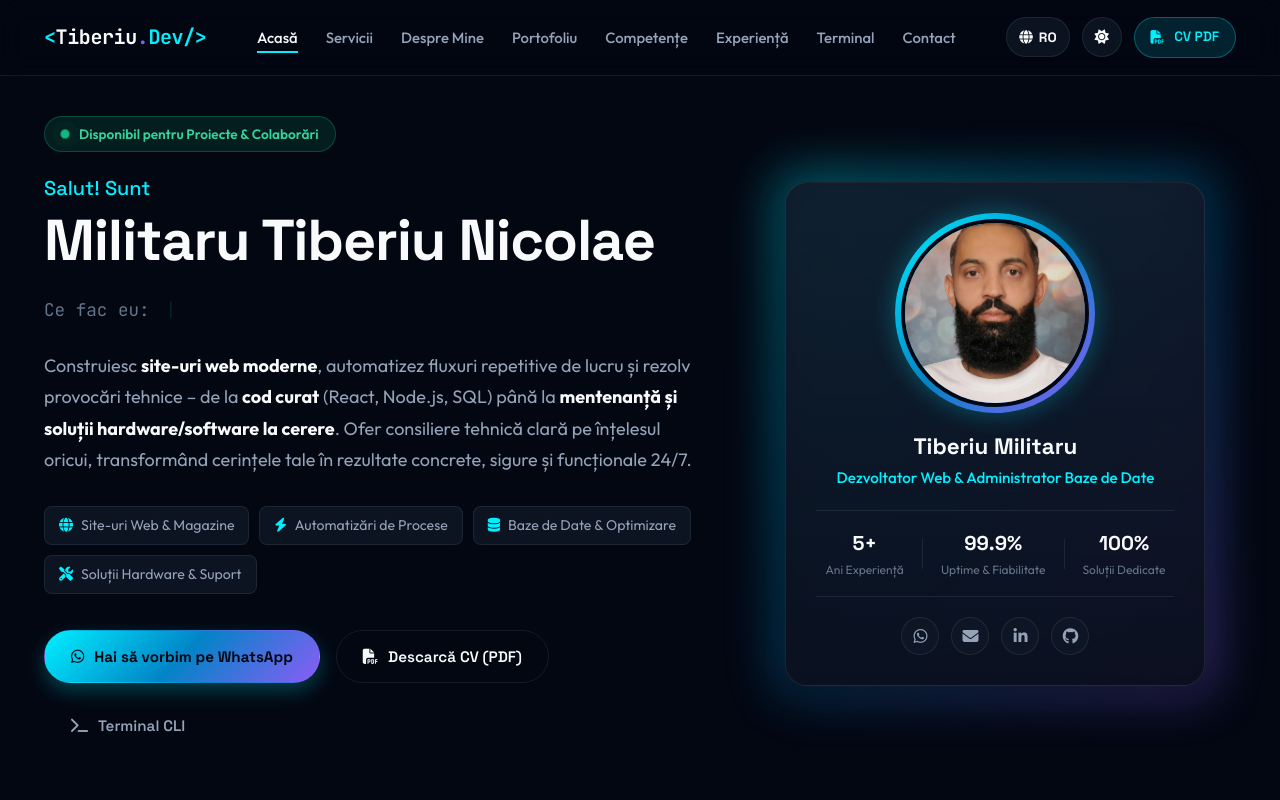
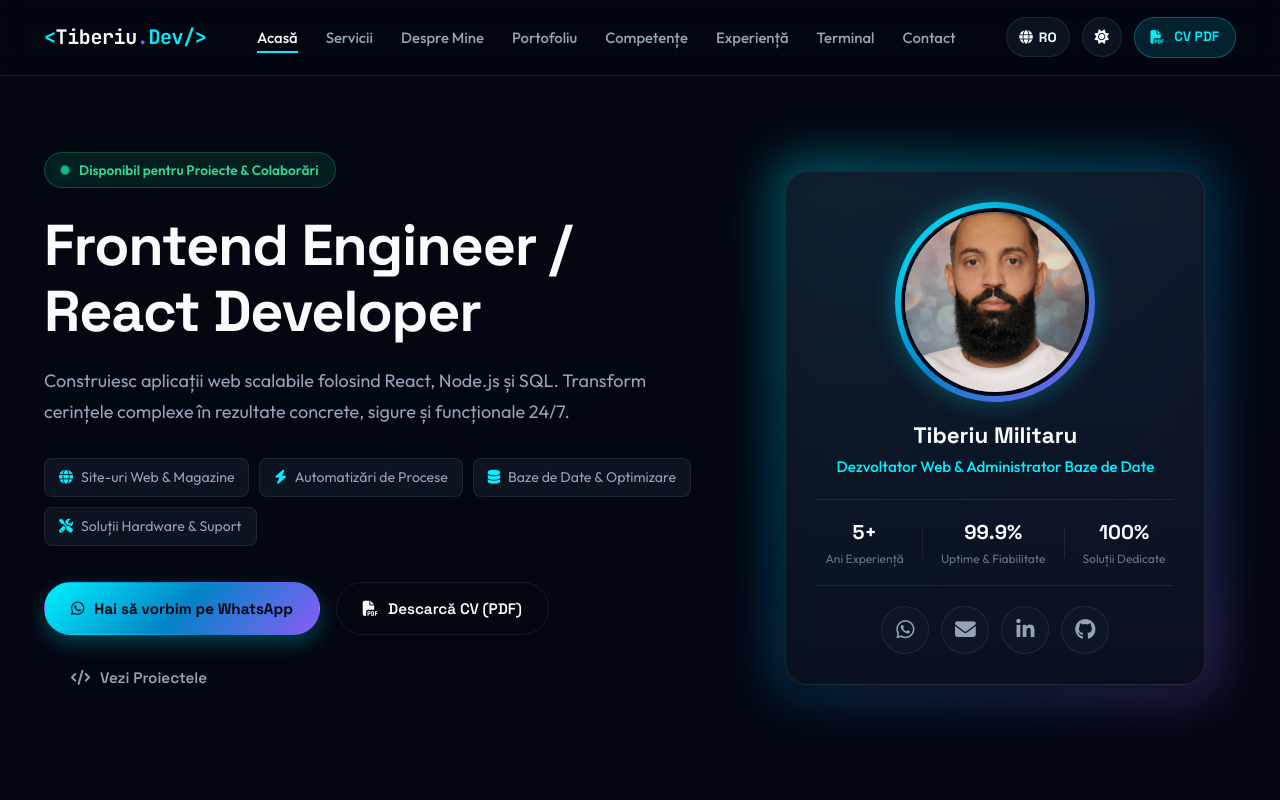
Before and after one commit to tiberiumilitaru89/portofoliu-tiberiu, a plain HTML site: page index.html in a window 1280 px wide. Shown: the top 800 px of the page. Drawn offline with Linux system fonts and the light colour scheme.

Commit message:
refactor(ux): Implementare ierarhie vizuala Hero si ascundere CLI sub Ctrl+K

```diff
--- a/index.html
+++ b/index.html
@@ -140,19 +140,12 @@
                         </div>
 
                         <h1 class="hero-title">
-                            <span class="greeting" data-i18n="hero_greeting">Salut! Sunt</span>
-                            <span class="hero-name">Militaru Tiberiu Nicolae</span>
+                            <span class="hero-name">Frontend Engineer / React Developer</span>
                         </h1>
-
-                        <!-- Dynamic Typing Element -->
-                        <div class="typing-box">
-                            <span class="typing-label" data-i18n="hero_focus_label">Ce fac eu:</span>
-                            <span class="typing-target" id="typingTarget"></span><span class="typing-cursor">|</span>
-                        </div>
 
                         <!-- Human, Accessible & Professional Summary -->
                         <p class="hero-bio" data-i18n="hero_bio">
-                            Construiesc <strong>site-uri web moderne</strong>, automatizez fluxuri repetitive de lucru și rezolv provocări tehnice – de la <strong>cod curat</strong> (React, Node.js, SQL) până la <strong>mentenanță și soluții hardware/software la cerere</strong>. Ofer consiliere tehnică clară pe înțelesul oricui, transformând cerințele tale în rezultate concrete, sigure și funcționale 24/7.
+                            Construiesc aplicații web scalabile folosind React, Node.js și SQL. Transform cerințele complexe în rezultate concrete, sigure și funcționale 24/7.
                         </p>
 
                         <!-- Quick Value Tags (Visible immediately) -->
@@ -175,9 +168,8 @@
                                 <i class="fa-solid fa-file-pdf"></i> <span data-i18n="btn_download_cv">Descarcă CV (PDF)</span>
                             </a>
 
-                            <!-- Terminal Jump -->
-                            <a href="#terminal" class="btn btn-ghost" id="heroTerminalBtn">
-                                <i class="fa-solid fa-terminal"></i> <span data-i18n="btn_cli">Terminal CLI</span>
+                            <a href="#projects" class="btn btn-ghost" id="heroProjectsBtn">
+                                <i class="fa-solid fa-code"></i> <span data-i18n="btn_view_projects">Vezi Proiectele</span>
                             </a>
                         </div>
                     </div>
@@ -750,7 +742,7 @@
         <!-- ================================================================= -->
         <!-- 7. TERMINAL CLI INTERACTIV (Easter Egg & Tech Showcase) -->
         <!-- ================================================================= -->
-        <section class="section terminal-section" id="terminal">
+        <section class="section terminal-section" id="terminal" style="display: none;">
             <div class="container">
                 <div class="section-header text-center">
                     <span class="section-badge" data-i18n="term_badge">Consolă Interactivă</span>
--- a/src/script.js
+++ b/src/script.js
@@ -1415,6 +1415,24 @@ document.addEventListener('DOMContentLoaded', () => {
         termClose?.addEventListener('click', () => {
             if (output) output.innerHTML = '<div class="t-line t-sys">[SYSTEM] Terminal reset. Type \'help\' for assistance.</div>';
             if (isMatrixActive) toggleMatrix();
+        });
+
+        // Easter Egg: Ctrl+K / Cmd+K to toggle Terminal visibility
+        document.addEventListener('keydown', (e) => {
+            if ((e.ctrlKey || e.metaKey) && e.key.toLowerCase() === 'k') {
+                e.preventDefault();
+                const termSection = document.getElementById('terminal');
+                if (termSection) {
+                    if (termSection.style.display === 'none') {
+                        termSection.style.display = 'block';
+                        termSection.scrollIntoView({ behavior: 'smooth' });
+                        setTimeout(() => input?.focus(), 500);
+                        ToastModule.show("Terminal Hacker Mode Activat", 'success');
+                    } else {
+                        termSection.style.display = 'none';
+                    }
+                }
+            }
         });
     })();
 
--- a/src/styles.css
+++ b/src/styles.css
@@ -844,8 +844,8 @@ img {
     gap: 12px;
 }
 .mini-soc-btn {
-    width: 38px;
-    height: 38px;
+    width: 48px;
+    height: 48px;
     border-radius: var(--radius-full);
     background: var(--bg-surface);
     border: 1px solid var(--border-color);
@@ -853,7 +853,7 @@ img {
     align-items: center;
     justify-content: center;
     color: var(--text-secondary);
-    font-size: 1rem;
+    font-size: 1.3rem;
     transition: var(--transition);
 }
 .mini-soc-btn:hover {
```
